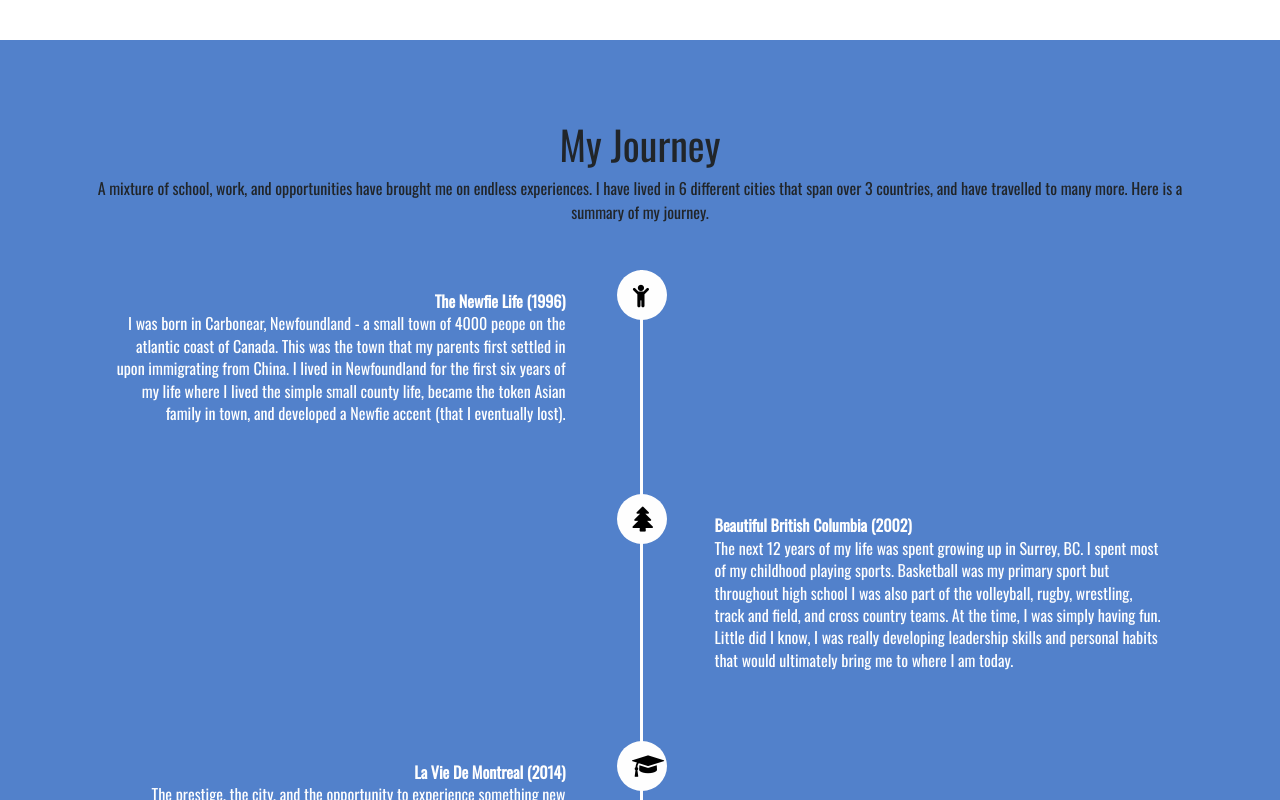
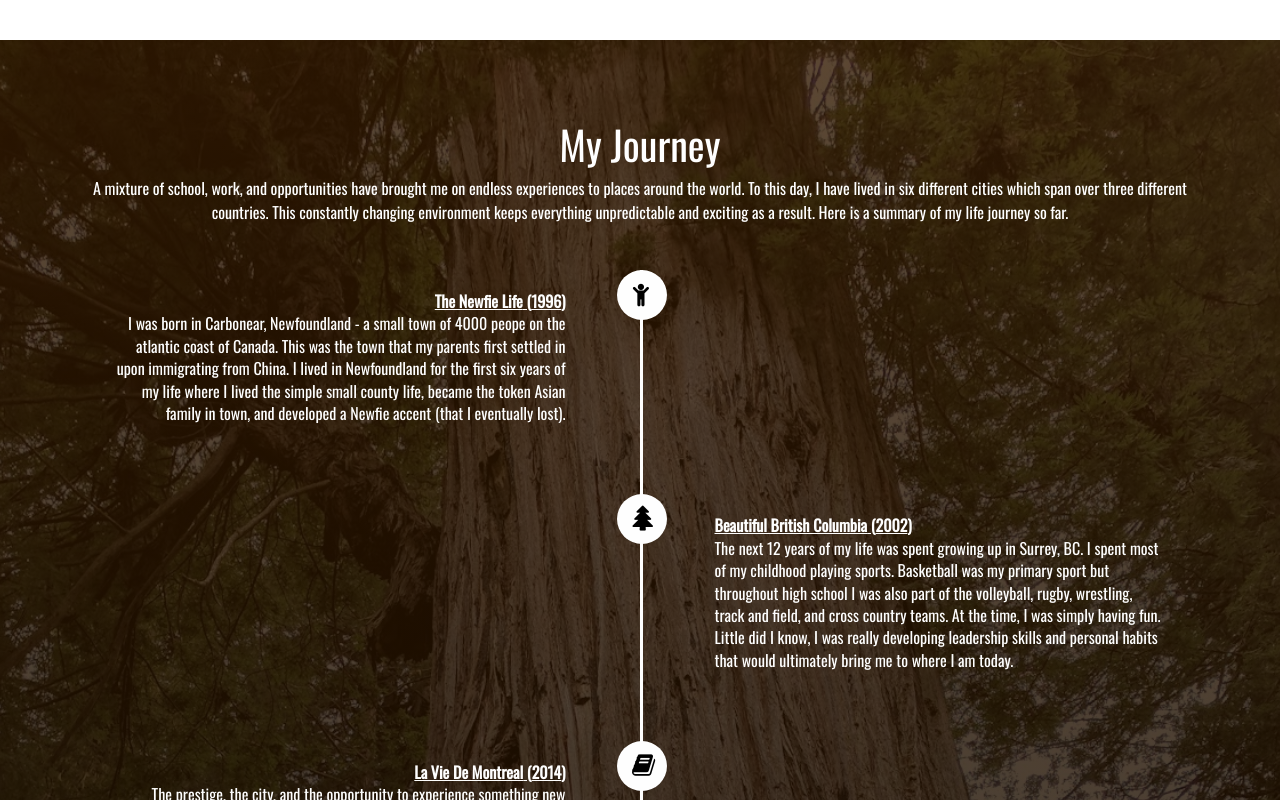
Before and after one commit to johnwu0604/personal-website-v2, a React app: page / in a window 1280 px wide. Shown: the part 1240-2040 px from the top of the page. Built offline with nearby package versions, Linux system fonts and the light colour scheme.

Commit message:
More updates

```diff
--- a/src/components/timeline.jsx
+++ b/src/components/timeline.jsx
@@ -26,7 +26,7 @@ class Timeline extends React.Component {
 
 }
 
-const desc = 'A mixture of school, work, and opportunities have brought me on endless experiences. I have lived in 6 different cities that span over 3 countries, and have travelled to many more. Here is a summary of my journey.'
+const desc = 'A mixture of school, work, and opportunities have brought me on endless experiences to places around the world. To this day, I have lived in six different cities which span over three different countries. This constantly changing environment keeps everything unpredictable and exciting as a result. Here is a summary of my life journey so far.'
 
 var journey = [
     {
@@ -42,15 +42,15 @@ var journey = [
         'desc' : 'The next 12 years of my life was spent growing up in Surrey, BC. I spent most of my childhood playing sports. Basketball was my primary sport but throughout high school I was also part of the volleyball, rugby, wrestling, track and field, and cross country teams. At the time, I was simply having fun. Little did I know, I was really developing leadership skills and personal habits that would ultimately bring me to where I am today.'
     },
     {
-        'icon' : 'graduation-cap',
+        'icon' : 'book',
         'year' : '2014',
         'title': 'La Vie De Montreal',
         'desc' : 'The prestige, the city, and the opportunity to experience something new brought me to McGill University where I am currently in my final year of computer engineering. While I McGill, I have been actively involved in many clubs that include the McGill AI Society (President), DECA McGill (President), First-Year Engineering Council (President), Departmental Council (Computer Eng Rep), and Television McGill (Editor).'
     },
     {
-        'icon' : 'code',
+        'icon' : 'stack-overflow',
         'year' : '2016',
-        'title': 'Capital Of Canada',
+        'title': 'Ottawa Eh',
         'desc' : 'My first internship experience brought me to Ottawa, ON where I worked at Mxi Technologies (IFS) for 8 months as a software developer. I was part of the team in charge integrating custom patches to a core web application that was used to manage airline maintenance operations. During this same period, I also discovered the concept of hackathons and have been to over 15 hackathons ever since. It was also during this period that I was able to confirm my true love for programming.'
     },
     {
@@ -66,7 +66,7 @@ var journey = [
         'desc' : 'An interest to leverage more of my leadership skills has brought my to Microsoft where I am currently interning as a program manager in the Seattle office. I am part of the Azure Batch AI team where I get to interact with data scientists, designers, developers, and managers to build tools for training ML models in the cloud. Being in Seattle means being close to my family (in Vancouver), so I have been leveraging this opportunity to see as much of my family as possible.'
     },
     {
-        'icon' : 'question',
+        'icon' : 'arrow-circle-right',
         'year' : 'Who knows?',
         'title': 'The Future',
         'desc' : 'I have one more year left at McGill before I graduate. Where will I be next? Who knows! My life has been full of surprises and experiences because I have kept an open mindset to new opportunities. I have some rough ideas for the future, and will not settle for anything less than success, but for the most part... I will go whereever life takes me!'
@@ -81,7 +81,7 @@ var createTable = () => {
                             <i class={'fa fa-'+journey[i].icon+''}></i>
                         </div>
                         <div class={i%2 == 0 ? 'timeline-content' : 'timeline-content right'}>
-                            <p class="timeline-content-date">{journey[i].title} ({journey[i].year})</p>
+                            <p class="timeline-content-date"><u>{journey[i].title} ({journey[i].year})</u></p>
                             <p>{journey[i].desc}</p>
                         </div>
                     </div>
--- a/src/static/css/main.css
+++ b/src/static/css/main.css
@@ -158,11 +158,26 @@ h1, h2, h3, h4, p {
     padding: 40px;
     padding-top: 80px;
     padding-bottom: 80px;
-    background-color: #5281cb;
+    background-image: linear-gradient(rgba(51, 25, 0, 0.8),rgba(0, 0, 0, 0.8)), url('../img/tree.jpg');
+    display: flex;
+    justify-content: center;
+    align-items: center;
+    /* Background styles */
+    background-size: cover;
+    background-position: center center;
+    background-repeat: no-repeat;
 }
 
 .timeline-header {
     text-align: center;
+}
+
+.timeline-header h1 {
+  color: #ffffff;
+}
+
+.timeline-header p {
+  color: #ffffff;
 }
 
 .timeline .timeline-item::after, .timeline .timeline-item::before {
@@ -239,8 +254,9 @@ h1, h2, h3, h4, p {
   .timeline i.fa {
     border-radius: 50%;
     color: #000;
-    padding: 0.5em 0.6em;
+    padding: 12px 14px 15px 15px;
     font-size: 25px;
+    text-align: center;
   }
 
   .timeline .timeline-item .timeline-content {
```
Also changed, not shown: src/static/img/tree.jpg (added).
